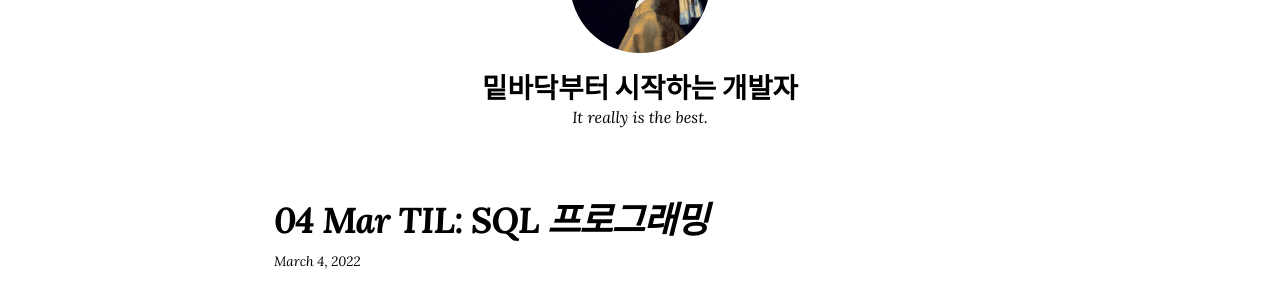
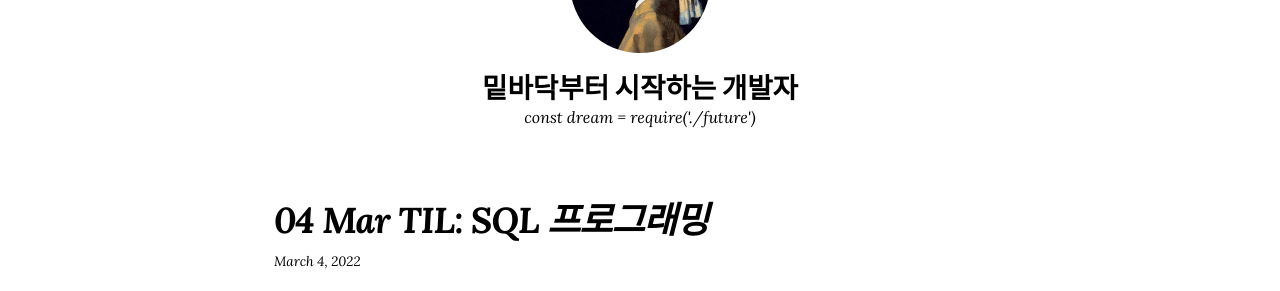
Before and after one commit to stae1102/stae1102.github.io, a Jekyll site: the page built from index.html, in a window 1280 px wide. Shown: the part 159-450 px from the top of the page. Built offline with Jekyll 4.4.1, drawn with Linux system fonts in a browser that asks for light colours; nearby versions of some CDN libraries; the list of posts is cut into pages by our own code.

Commit message:
블로그 소개말 추가

```diff
--- a/_config.yml
+++ b/_config.yml
@@ -17,7 +17,7 @@ remote_theme: "mmistakes/so-simple-theme@3.2.0"
 skin: "/assets/css/skins/default.css"
 locale: en-US
 title: "밑바닥부터 시작하는 개발자"
-description: "It really is the best."
+description: "const dream = require('./future')"
 baseurl: # the subpath of your site, e.g. "/blog"
 url: "https://stae1102.github.io/"
 logo: "/images/The Girl with a Pearl Earring.jpg"
```
